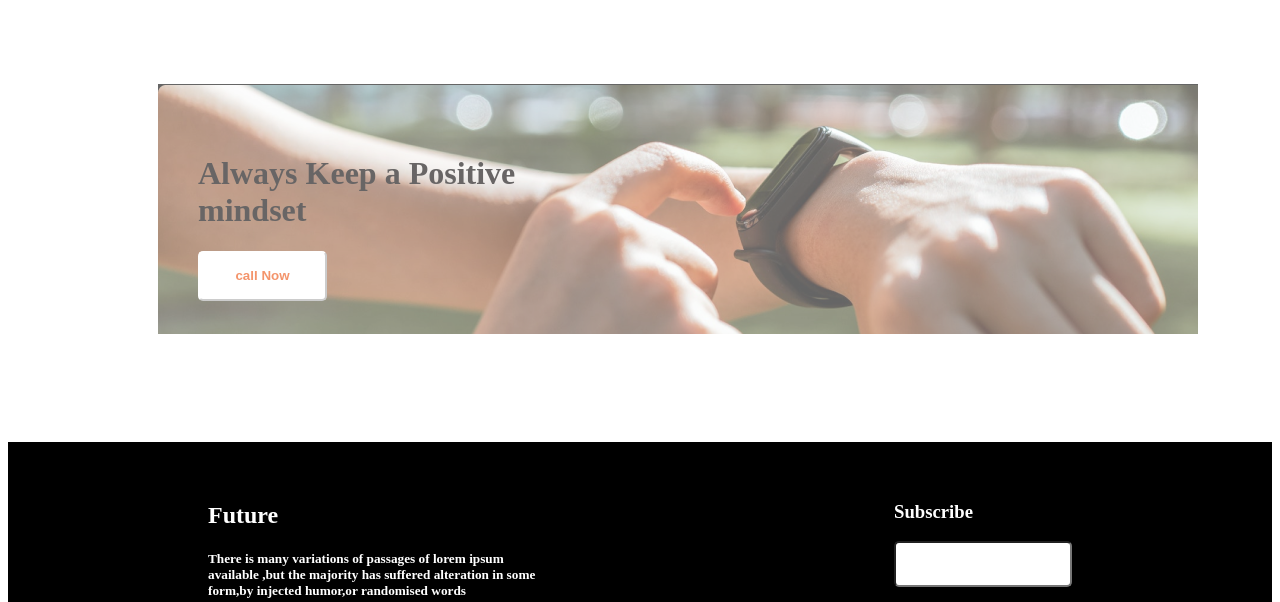
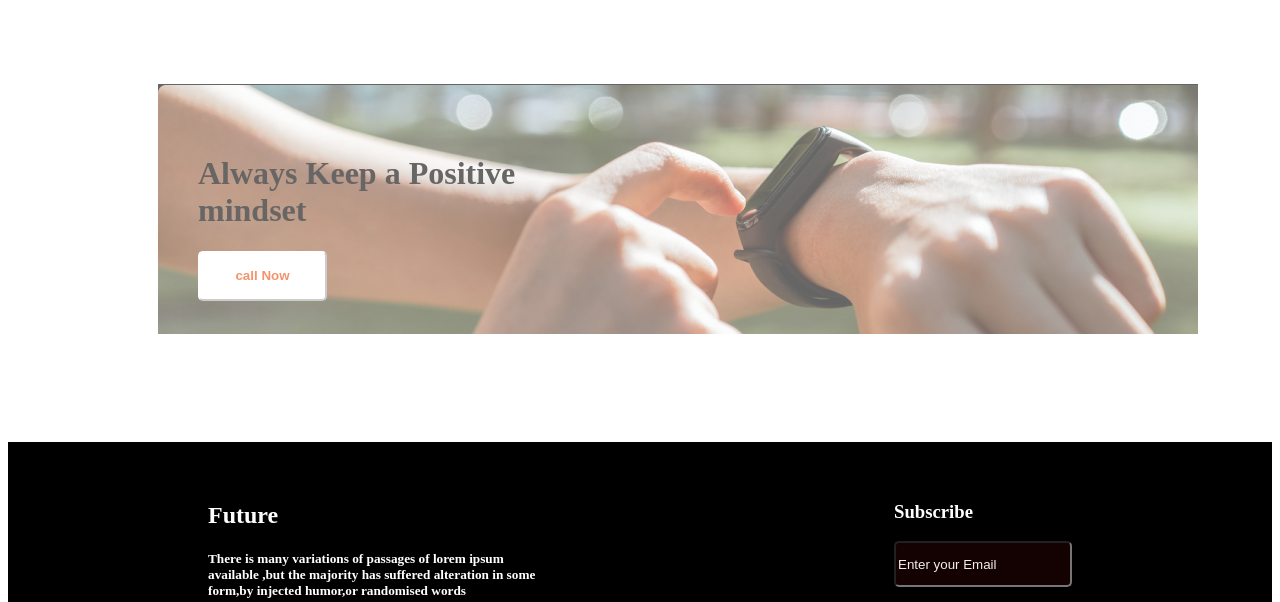
Before and after one commit to abubakkarsiddiquee/assignment, a plain HTML site: page index.html in a window 1280 px wide. Shown: the part 2252-2854 px from the top of the page. Drawn offline with Linux system fonts and the light colour scheme.

Commit message:
4th commit

```diff
--- a/style.css
+++ b/style.css
@@ -1,3 +1,4 @@
+/* header part */
 .banner{
     height: 750px;;
     width:auto;
@@ -29,6 +30,7 @@ font-weight: 800;
 color: white;
 
 }
+/* main part */
 .main-tittle1{
 color:black;
 font-size: 40px;
@@ -56,6 +58,7 @@ background-color:white;
 border-color: white;
 border-radius: 5px;
 }
+/* Section part */
 .section1{
     justify-content: space-between;
 }
@@ -73,6 +76,7 @@ border-radius: 5px;
     display: flex;
     padding:0;
 }
+/* fieldset part  */
 .fieldset{
 
     height: 300px;
@@ -113,6 +117,7 @@ border-radius: 5px;
 
 
      }
+     /*  Footer part*/
      .footer{
         background-color: black;
       height: 350px;
@@ -134,7 +139,7 @@ border-radius: 5px;
      #fname{
         height: 40px;
         width: 170px;
-        background-color:white;
+        background-color:rgb(20, 2, 2);
         border-radius: 5px;
      }
      .footer-h3{
@@ -151,6 +156,6 @@ border-radius: 5px;
 
      }
      ::placeholder {
-        color: white;
+        color: rgb(243, 238, 238);
         opacity: 1;
      }
```
